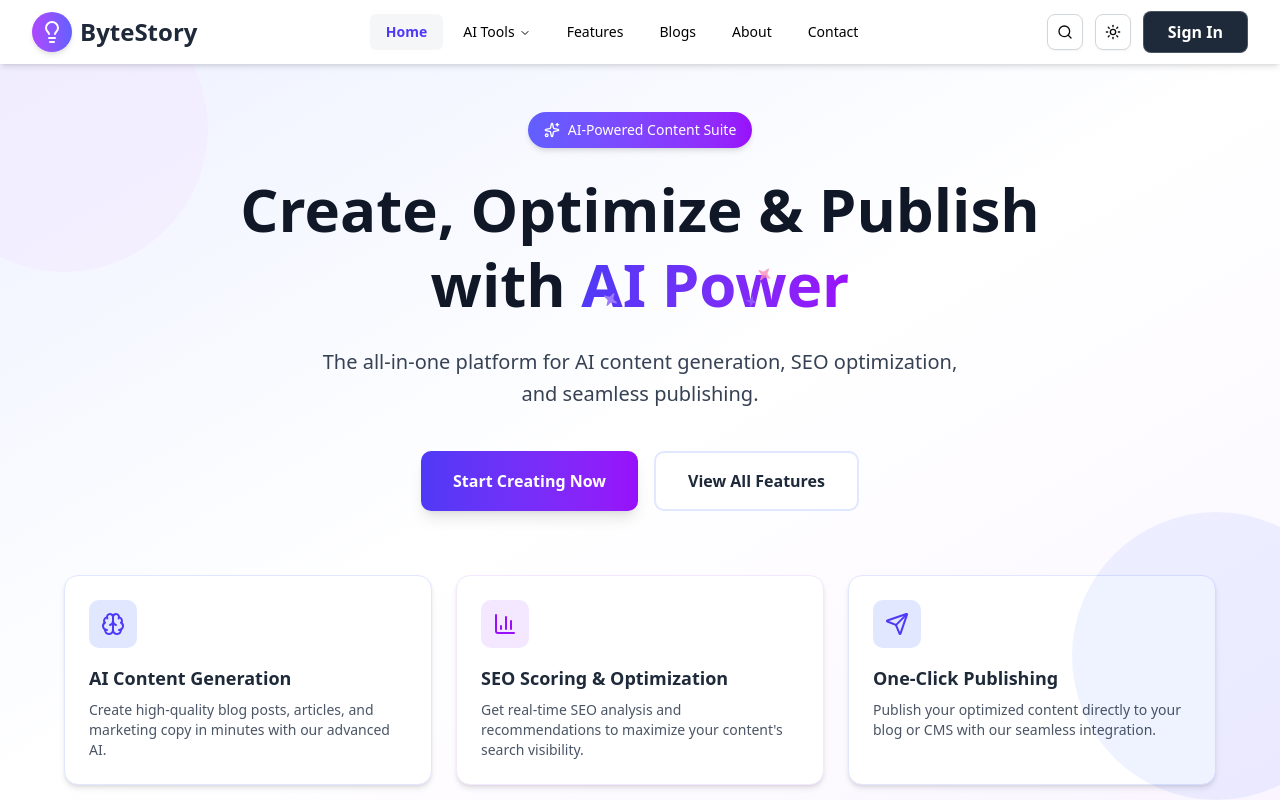
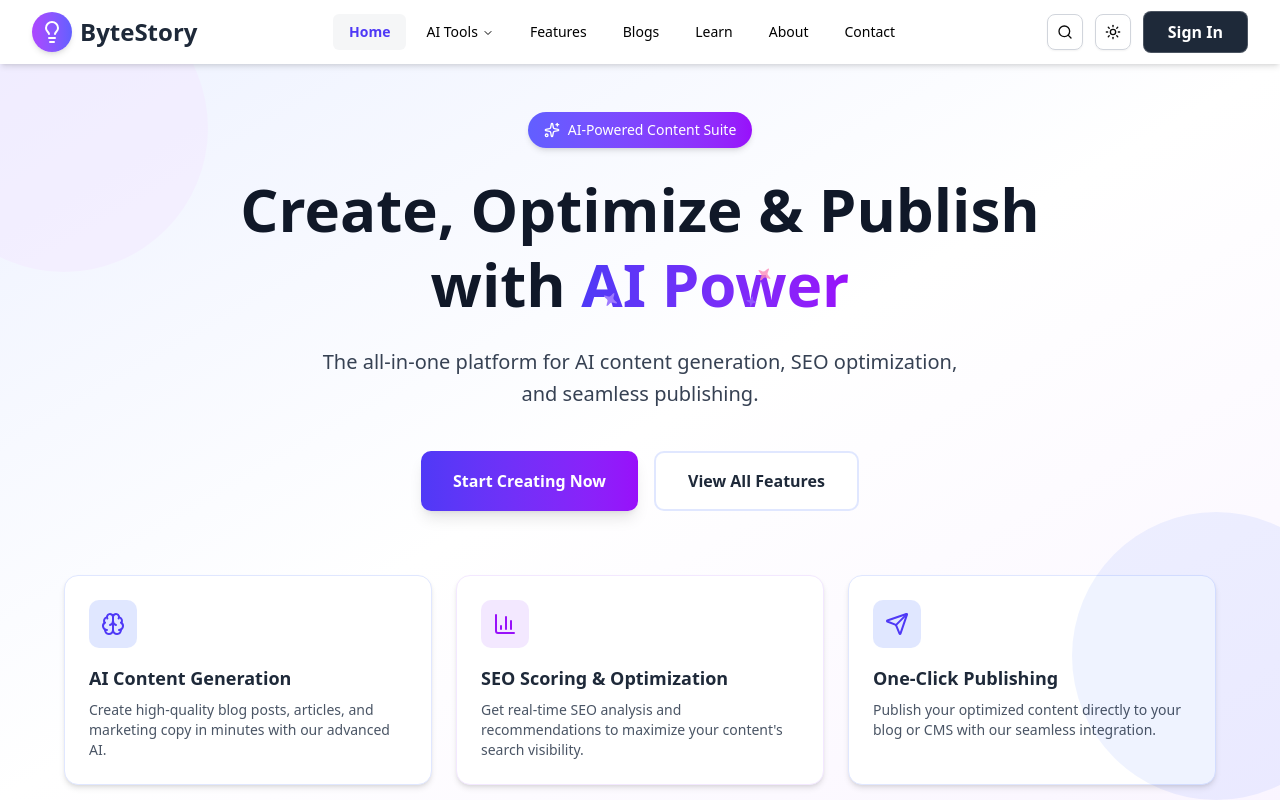
Before and after one commit to shahnewaz5646455/ByteStory, a Next.js app: page / in a window 1280 px wide. Shown: the top 800 px of the page. Built offline with nearby package versions, Linux system fonts and the light colour scheme.

Commit message:
[ADDED]: Add \Learn\ link to Navbar and create BlogPage component with VideoGallery

```diff
--- a/components/Navbar.jsx
+++ b/components/Navbar.jsx
@@ -173,6 +173,18 @@ export default function Navbar() {
                       }`}
                   >
                     Blogs
+                  </NavigationMenuLink>
+                </NavigationMenuItem>
+                {/* Learn */}
+                <NavigationMenuItem>
+                  <NavigationMenuLink
+                    href="/learn"
+                    className={`hover:text-indigo-600 px-4 dark:hover:text-indigo-400 transition-colors ${pathname === "/learn"
+                      ? "text-indigo-600 dark:text-indigo-400 font-semibold bg-gray-100/80 dark:bg-gray-500/20"
+                      : ""
+                      }`}
+                  >
+                    Learn
                   </NavigationMenuLink>
                 </NavigationMenuItem>
 
--- a/src/app/models/User.model.js
+++ b/src/app/models/User.model.js
@@ -123,7 +123,7 @@ const userSchema = new mongoose.Schema(
   { timestamps: true }
 );
 
-// 🔒 password hashing
+// 🔒 password hashing with the help of bcrypt
 userSchema.pre("save", async function (next) {
   if (!this.isModified("password")) return next();
   this.password = await bcrypt.hash(this.password, 10);
```
Also changed, not shown: src/app/learn/page.jsx (renamed from src/app/blogs/page.jsx).
